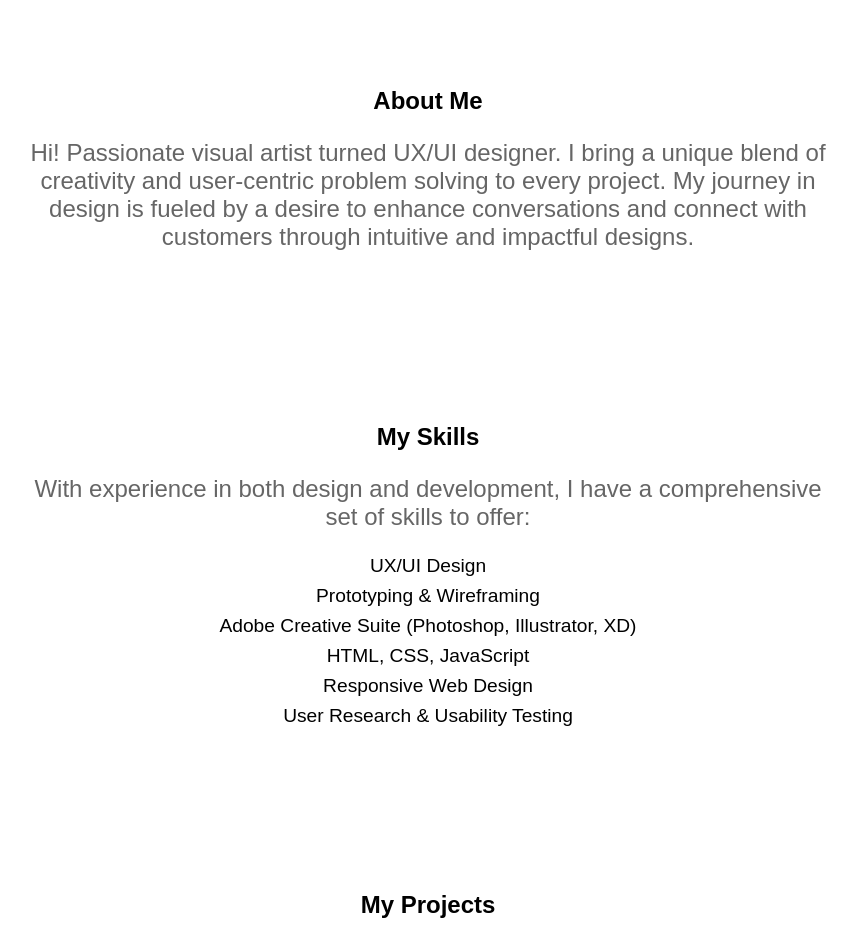
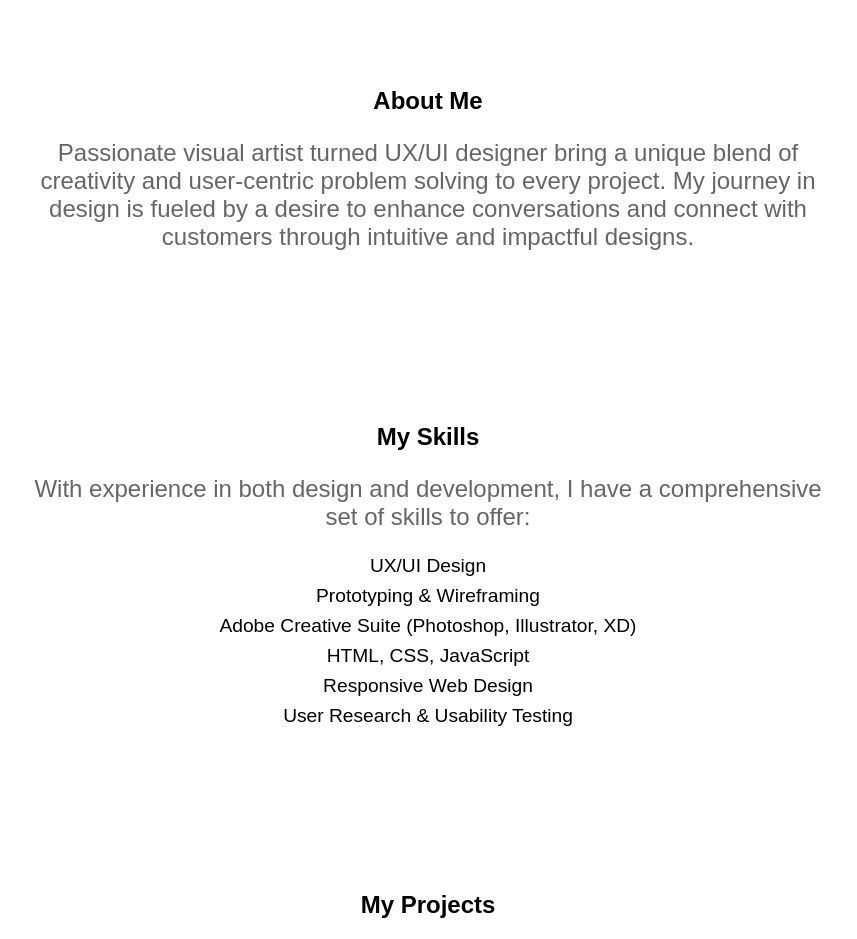
Before and after one commit to JustynTisdale/UX_UI_HW_17, a plain HTML site: page index.html in a window 1280 px wide. Shown: the part 970-1909 px from the top of the page, without its empty margins (212-1069 px from the left). Drawn offline with Linux system fonts and the light colour scheme.

Commit message:
Update index.html

```diff
--- a/index.html
+++ b/index.html
@@ -41,7 +41,7 @@
   <!-- About Section -->
   <section id="about" class="about">
     <h2>About Me</h2>
-    <p>Hi! Passionate visual artist turned UX/UI designer. I bring a unique blend of creativity and user-centric problem solving to every project. My journey in design is fueled by a desire to enhance conversations and connect with customers through intuitive and impactful designs.</p>
+    <p> Passionate visual artist turned UX/UI designer bring a unique blend of creativity and user-centric problem solving to every project. My journey in design is fueled by a desire to enhance conversations and connect with customers through intuitive and impactful designs.</p>
   </section>
 
   <!-- Skills Section -->
```
